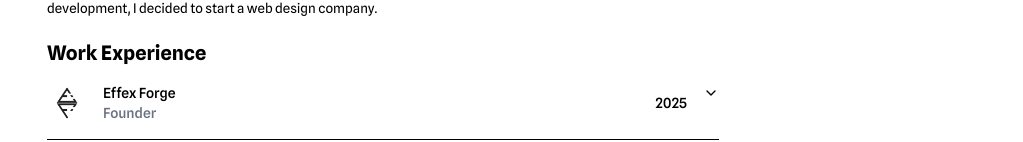
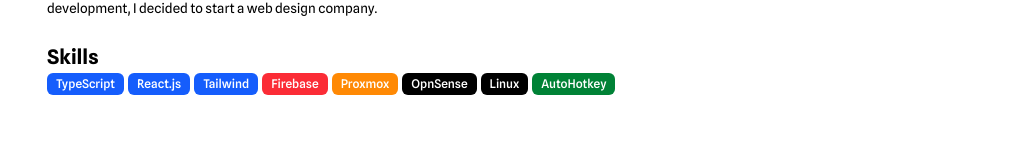
Before and after one commit to EffexDev/dev-portfolio, a React (Vite) app: page / in a window 1280 px wide. Shown: the part 245-387 px from the top of the page, without its empty margins (257-1280 px from the left). Built offline with nearby package versions, Linux system fonts and the light colour scheme.

Commit message:
Made skills wrap

```diff
--- a/src/App.tsx
+++ b/src/App.tsx
@@ -1,6 +1,7 @@
 import DarkmodeButton from "./components/DarkModeButton";
 import Header from "./components/Header";
 import WorkExperience from "./components/WorkExperience";
+import Skills from "./components/Skills";
 import "./index.css"
 
 export default function App() {
@@ -9,6 +10,7 @@
     <div className="flex justify-center h-screen px-10 py-20 dark:bg-gray-800 dark:text-white">
       <div className="w-full max-w-2xl">
         <Header />
+        <Skills />
         <WorkExperience />
         <DarkmodeButton />
       </div>
--- a/src/components/Skills.tsx
+++ b/src/components/Skills.tsx
@@ -7,7 +7,7 @@
         <BlurFade>
             <br />
             <h3 className="text-xl font-bold">Skills</h3>
-            <div className="flex">
+            <div className="flex flex-row flex-wrap">
                 <div className="pr-1">
                     <Badge className="bg-blue-600 text-white transform transition-transform hover:translate-y-[-3px]">TypeScript</Badge>
                 </div>
```
